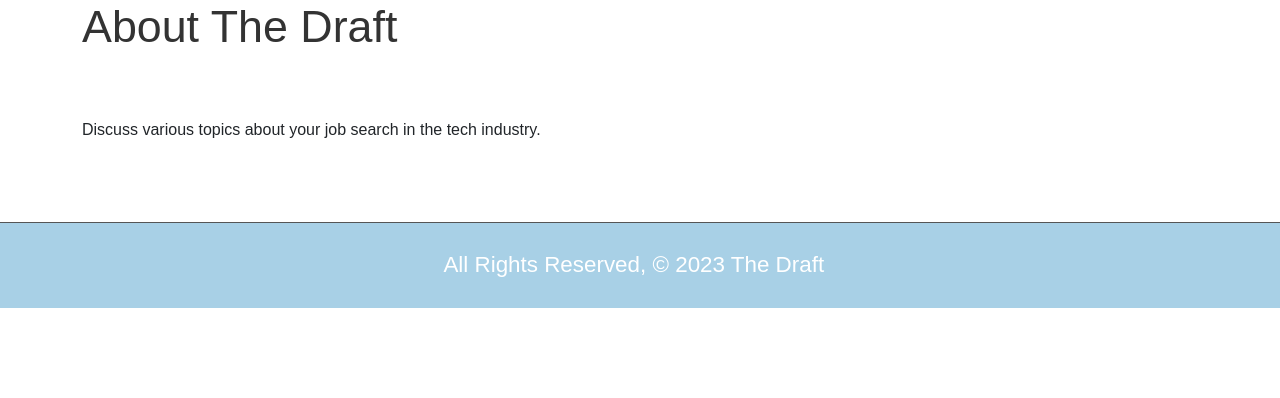
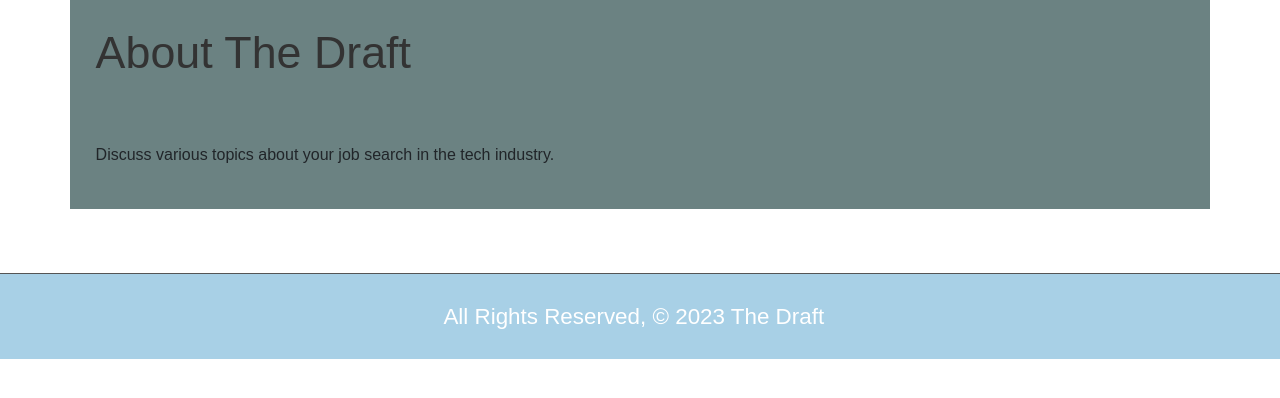
Before and after one commit to benjaehyun/thedraft, a Django app: page /about/ in a window 1280 px wide. Shown: the part 56-454 px from the top of the page. Run offline with Django 4.2, Linux system fonts and the light colour scheme; some libraries are stand-ins or nearby versions; some web fonts are replaced.

Commit message:
Fixing github

```diff
--- a/main_app/static/css/style.css
+++ b/main_app/static/css/style.css
@@ -1,7 +1,7 @@
-/* .container {
+.container {
     padding: 2vw;
     background-color: rgba(47, 79, 79, 0.71);
-} */
+}
 
 html {
     position: relative;
--- a/main_app/templates/subforum/detail.html
+++ b/main_app/templates/subforum/detail.html
@@ -1,6 +1,7 @@
 {% extends 'base.html' %}
 {% block content %}
 
+<div class="container mt-4">
     <div class="row-content">
         <div class="col">
             <h1>{{ subforum.title }}</h1>
@@ -30,7 +31,7 @@
                 </form>
             </div>
         </div>
-
+    </div>
 
     <div class="row mt-4">
         <div class="col">
```
